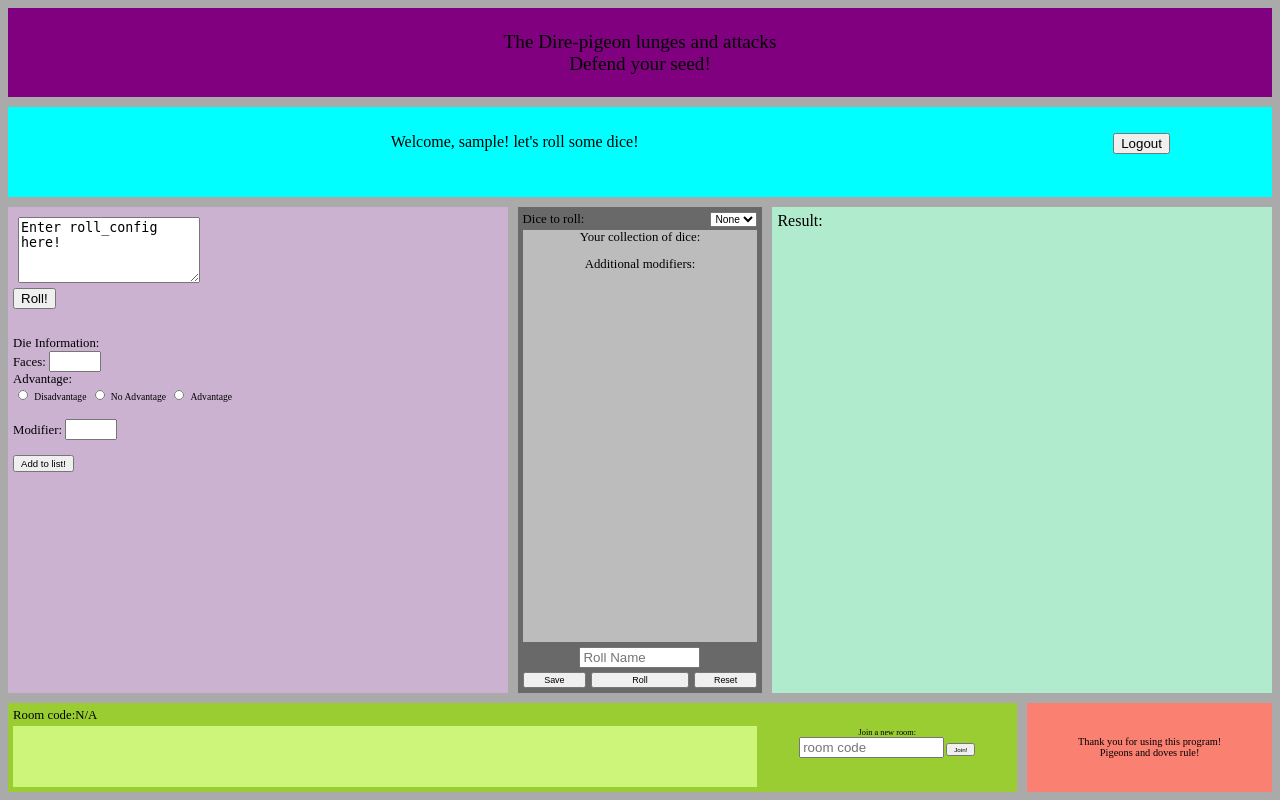
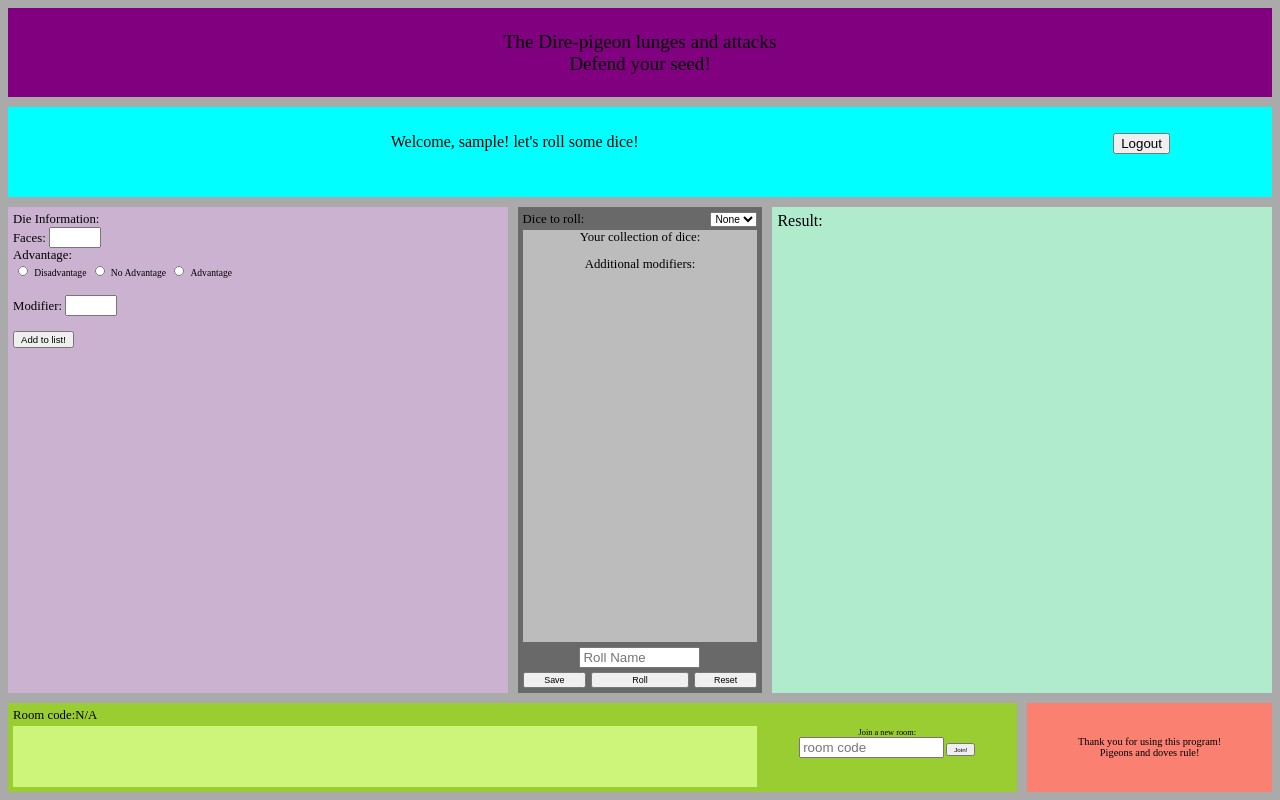
Before and after one commit to Dexistomors/diceroller, a Django app: page /roller/ in a window 1280 px wide. Run offline with Django 5.2, Linux system fonts and the light colour scheme; the visitor is signed in with stand-in values (Sample User, id 1); data that the repository does not hold is empty.

Commit message:
deleted text box for manually entering json roll_configs

```diff
--- a/site/project/dmroller/static/base/roller.js
+++ b/site/project/dmroller/static/base/roller.js
@@ -1,20 +1,4 @@
-
-
 $(document).ready(function() {
-    $("#roll_request_form").on("submit", function(event) {
-        event.preventDefault(); //prevents page from reloading on form submit
-        let room_code = $("#room_code").val();
-        if (room_code != 'N/A') {
-            $("#roll_request_room_code").attr("value", room_code);
-        }
-        let formValues = $(this).serialize();
-        //Submits post to 'roll' url with serialized formValues, callback will put results in div with id #result
-        $.post(url_roller, formValues, function(roll_result) {
-            //$("#roll_result").html(roll_result);
-            poll_room();
-        })
-    })
-
     $("#die_roller").on("submit", function(event) {
         event.preventDefault();
         let room_code = $("#room_code").val();
@@ -34,9 +18,6 @@ $(document).ready(function() {
             resetdie();
         }
     })
-
-
-
     $("#room_request_form").on("submit", function(event) {
         event.preventDefault();
         let formValues = $(this).serialize();
--- a/site/project/dmroller/templates/roller.html
+++ b/site/project/dmroller/templates/roller.html
@@ -41,14 +41,6 @@
         </div>
 
         <div class="dice interact subcontainer">
-            <form method="post" action="{% url 'api_roll' %}" id="roll_request_form">
-                {% csrf_token %}
-                <p>
-                    <textarea id="roll_config" name="roll_config" rows="4" cols="20">Enter roll_config here!</textarea>
-                </p>
-                <input type="hidden" id="roll_request_room_code" name="room_code" value=""/>
-                <button type="submit">Roll!</button>
-            </form><br>
             <form id="die_form" class="interact">
                 <label>Die Information:</label><br>
                 <div id="die_list">
```
